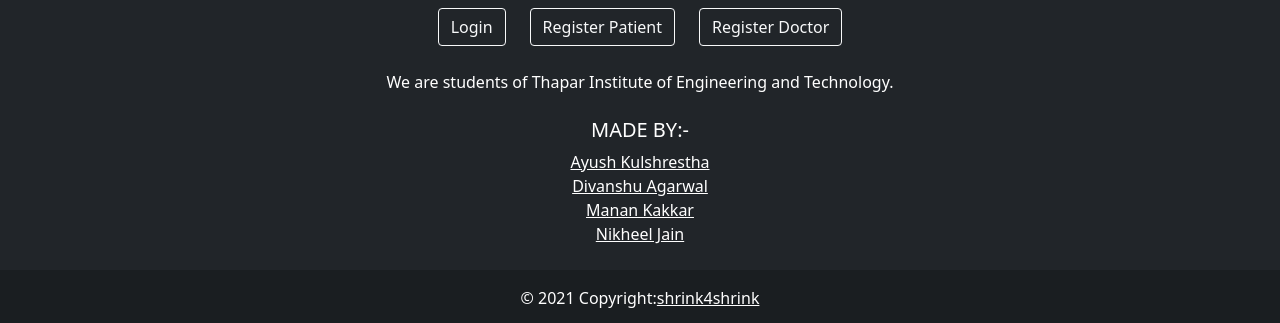
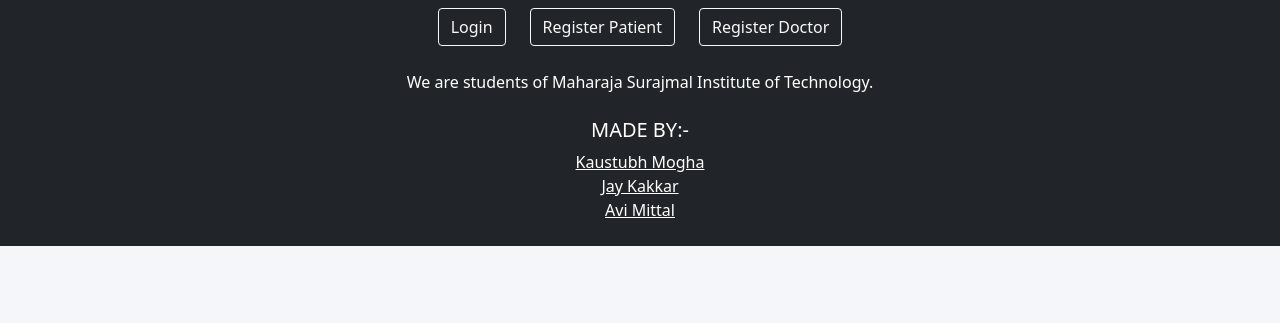
Before and after one commit to mittalavi/VeersaHackathon, a React (Create React App) app: page / in a window 1280 px wide. Shown: the part 2112-2435 px from the top of the page. After the commit the page ends 2358 px from the top, so only its background shows below. Built offline with nearby package versions, Linux system fonts and the light colour scheme.

Commit message:
ui improvement

```diff
--- a/src/components/screens/landing.jsx
+++ b/src/components/screens/landing.jsx
@@ -37,43 +37,158 @@ class LandingPage extends React.Component {
 				<div
 					className="bg-image d-flex justify-content-left align-items-center"
 					style={{
-            backgroundImage: "url('https://firebasestorage.googleapis.com/v0/b/shrink4shrink.appspot.com/o/5291450.jpg?alt=media&token=c0775023-8cd1-4db0-8339-0fb6d15401b6')",
-            height: "100vh"
+						backgroundImage:
+							"url('https://firebasestorage.googleapis.com/v0/b/shrink4shrink.appspot.com/o/5291450.jpg?alt=media&token=c0775023-8cd1-4db0-8339-0fb6d15401b6')",
+						height: "100vh",
 					}}
 				>
-          <h1 className="text-dark" style={{ position: "absolute", left: "10vw", top: "38vh", fontSize: "7vh" }}>Welcome to Shrink4Shrink</h1>
-          <p className="text-dark lead d-none d-sm-block" style={{ position: "absolute", left: "12vw", top: "45vh", fontSize: "4vh" }} >We are here to help you!</p>
-        </div>
-        <div className="row" style={{
-          backgroundImage: "url('https://firebasestorage.googleapis.com/v0/b/shrink4shrink.appspot.com/o/29728328.jpg?alt=media&token=211073bd-13a9-4358-ae62-7f6159dad20c')",
-          width: "100vw"
+					<h1
+						className="text-dark"
+						style={{
+							position: "absolute",
+							left: "10vw",
+							top: "38vh",
+							fontSize: "7vh",
 						}}
 					>
-          <img style={{ height: "50vh", width: "50vh", margin: "20px" }} src="https://firebasestorage.googleapis.com/v0/b/shrink4shrink.appspot.com/o/total-shape-Ianw4RdVuoo-unsplash.jpg?alt=media&token=0edcf253-2b65-435a-b5ba-bdc36b2a2a0a" alt="Doctor" className="float-start rounded-pill"></img>
-          <img style={{ height: "50vh", width: "50vh", margin: "20px", right: "1vh", position: "absolute" }} src="https://firebasestorage.googleapis.com/v0/b/shrink4shrink.appspot.com/o/hello-i-m-nik-z1d-LP8sjuI-unsplash.jpg?alt=media&token=442e3907-3493-4e0e-ae26-829c78d14321" alt="Doctor" className="float-end rounded-pill"></img>
+						Welcome to Shrink4Shrink
+					</h1>
+					<p
+						className="text-dark lead d-none d-sm-block"
+						style={{
+							position: "absolute",
+							left: "12vw",
+							top: "45vh",
+							fontSize: "4vh",
+						}}
+					>
+						We are here to help you!
+					</p>
+				</div>
+				<div
+					className="row"
+					style={{
+						backgroundImage:
+							"url('https://firebasestorage.googleapis.com/v0/b/shrink4shrink.appspot.com/o/29728328.jpg?alt=media&token=211073bd-13a9-4358-ae62-7f6159dad20c')",
+						width: "100vw",
+					}}
+				>
+					<img
+						style={{ height: "50vh", width: "50vh", margin: "20px" }}
+						src="https://firebasestorage.googleapis.com/v0/b/shrink4shrink.appspot.com/o/total-shape-Ianw4RdVuoo-unsplash.jpg?alt=media&token=0edcf253-2b65-435a-b5ba-bdc36b2a2a0a"
+						alt="Doctor"
+						className="float-start rounded-pill"
+					></img>
+					<img
+						style={{
+							height: "50vh",
+							width: "50vh",
+							margin: "20px",
+							right: "1vh",
+							position: "absolute",
+						}}
+						src="https://firebasestorage.googleapis.com/v0/b/shrink4shrink.appspot.com/o/hello-i-m-nik-z1d-LP8sjuI-unsplash.jpg?alt=media&token=442e3907-3493-4e0e-ae26-829c78d14321"
+						alt="Doctor"
+						className="float-end rounded-pill"
+					></img>
 				</div>
 
 				<div
 					className="bg-image d-flex justify-content-left align-items-center row "
 					style={{
-            backgroundImage: "url('https://firebasestorage.googleapis.com/v0/b/shrink4shrink.appspot.com/o/5291450.jpg?alt=media&token=c0775023-8cd1-4db0-8339-0fb6d15401b6')",
-            height: "100vh", width: "100vw"
+						backgroundImage:
+							"url('https://firebasestorage.googleapis.com/v0/b/shrink4shrink.appspot.com/o/5291450.jpg?alt=media&token=c0775023-8cd1-4db0-8339-0fb6d15401b6')",
+						height: "100vh",
+						width: "100vw",
 					}}
 				>
-          <div  style={{ position: "absolute", right: "20vh", height: "90vh", width: "70vw", margin: "20px", zIndex: "0" }}>
+					<div
+						style={{
+							position: "absolute",
+							right: "20vh",
+							height: "90vh",
+							width: "70vw",
+							margin: "20px",
+							zIndex: "0",
+						}}
+					>
 						<div className="container">
 							<div className="row">
 								<div className="col-xs-6">
-                  <h1 className="text-dark" style={{ position: "absolute", zIndex: "1", left: "5vw", top: "30vh", fontSize: "8vh",overflow:"hidden" }}>About us!</h1>
+									<h1
+										className="text-dark"
+										style={{
+											position: "absolute",
+											zIndex: "1",
+											left: "5vw",
+											top: "30vh",
+											fontSize: "8vh",
+											overflow: "hidden",
+										}}
+									>
+										About us!
+									</h1>
 								</div>
 								<div className="col-xs-6 d-none d-sm-block">
-                  <img style={{ height: "90vh", width: "30vw" }} src="https://firebasestorage.googleapis.com/v0/b/shrink4shrink.appspot.com/o/95278308-old-brown-paper-sheet-for-writing-text-isolate-on-white-background.jpg?alt=media&token=0fb9f01b-f0d4-48cc-992e-2e73dd82cd4b" alt="about us" className="float-end"></img>
-                  <div className="text-block" style={{ zIndex: "2", position: "absolute", left: "42vw", top: "15vh", height: "30vh", width: "70vw", margin: "20px",fontSize: "1.7vh" }}>
-                    <h4><b>Our Moto: Shrink Your Problems</b></h4>
+									<img
+										style={{ height: "90vh", width: "30vw" }}
+										src="https://firebasestorage.googleapis.com/v0/b/shrink4shrink.appspot.com/o/95278308-old-brown-paper-sheet-for-writing-text-isolate-on-white-background.jpg?alt=media&token=0fb9f01b-f0d4-48cc-992e-2e73dd82cd4b"
+										alt="about us"
+										className="float-end"
+									></img>
+									<div
+										className="text-block"
+										style={{
+											zIndex: "2",
+											position: "absolute",
+											left: "42vw",
+											top: "15vh",
+											height: "30vh",
+											width: "70vw",
+											margin: "20px",
+											fontSize: "1.7vh",
+										}}
+									>
+										<h4>
+											<b>Our Moto: Shrink Your Problems</b>
+										</h4>
 										<br></br>
-                    <p>We offers access to mental health treatment to people<br/> in urban,rural or remote areas.Those who live in rural<br/>areas simply might not have access to any form of mental<br/>health treatment because there are few or no mental heal-<br/>th practices in their area.We are here to connect to you &<br/> help you</p>
-                    <p>Having to drive long distances and take significant time<br/>out of a busy schedule to seek in-person therapy can be<br/> a burden for people in need of help. If you have reliable<br/> internet access, Our platform for online therapy gives you<br/> relatively quick and easy access to treatment that might <br/>not have been readily available to you otherwise.</p>
-                  <p>Online therapy is usually fairly affordable and convenient.<br/> Since you will be attending therapy sessions online in the<br/> comfort of your own home, you can often schedule your<br/>therapy sessions for times that are the most convenient<br/>for you.</p>
+										<p>
+											We offers access to mental health treatment to people
+											<br /> in urban,rural or remote areas.Those who live in
+											rural
+											<br />
+											areas simply might not have access to any form of mental
+											<br />
+											health treatment because there are few or no mental heal-
+											<br />
+											th practices in their area.We are here to connect to you &
+											<br /> help you
+										</p>
+										<p>
+											Having to drive long distances and take significant time
+											<br />
+											out of a busy schedule to seek in-person therapy can be
+											<br /> a burden for people in need of help. If you have
+											reliable
+											<br /> internet access, Our platform for online therapy
+											gives you
+											<br /> relatively quick and easy access to treatment that
+											might <br />
+											not have been readily available to you otherwise.
+										</p>
+										<p>
+											Online therapy is usually fairly affordable and
+											convenient.
+											<br /> Since you will be attending therapy sessions online
+											in the
+											<br /> comfort of your own home, you can often schedule
+											your
+											<br />
+											therapy sessions for times that are the most convenient
+											<br />
+											for you.
+										</p>
 									</div>
 								</div>
 							</div>
@@ -85,7 +200,6 @@ class LandingPage extends React.Component {
 						<section class="">
 							<form action="">
 								<div class="row d-flex justify-content-center">
-
 									<div class="col-auto">
 										<a href="login" class="btn btn-outline-light mb-4">
 											Login
@@ -106,7 +220,7 @@ class LandingPage extends React.Component {
 						</section>
 						<section class="mb-4">
 							<p>
-                We are students of Thapar Institute of Engineering and Technology.
+								We are students of Maharaja Surajmal Institute of Technology.
 							</p>
 						</section>
 						<section class="">
@@ -116,31 +230,43 @@ class LandingPage extends React.Component {
 
 									<ul class="list-unstyled mb-0">
 										<li>
-                      <a href="https://github.com/ayushkulshrestha2001" class="text-white">Ayush Kulshrestha</a>
+											<a
+												href="https://github.com/KaustubhMogha11"
+												class="text-white"
+												rel="noreferrer"
+												target={"_blank"}
+											>
+												Kaustubh Mogha
+											</a>
 										</li>
 										<li>
-                      <a href="https://github.com/divanshurox" class="text-white">Divanshu Agarwal</a>
+											<a
+												href="https://github.com/jaykakkar31"
+												class="text-white"
+												rel="noreferrer"
+												target={"_blank"}
+											>
+												Jay Kakkar
+											</a>
 										</li>
 										<li>
-                      <a href="https://github.com/kakkarmanan" class="text-white">Manan Kakkar</a>
-                    </li>
-                    <li>
-                      <a href="https://github.com/jinik21" class="text-white">Nikheel Jain</a>
+											<a
+												href="https://github.com/mittalavi"
+												rel="noreferrer"
+												target={"_blank"}
+												class="text-white"
+											>
+												Avi Mittal{" "}
+											</a>
 										</li>
 									</ul>
 								</div>
 							</div>
 						</section>
 					</div>
-          <div className="text-center p-3" style={{ backgroundColor: "rgba(0, 0, 0, 0.2)" }}>
-            © 2021 Copyright:
-            <a className="text-white" href="https://shrink4shrink.netlify.app/">shrink4shrink</a>
+
+				</footer>
 			</div>
-        </footer>
-
-
-      </div>
-
 		);
   }
 }
--- a/src/components/screens/login.jsx
+++ b/src/components/screens/login.jsx
@@ -70,6 +70,7 @@ class LoginPage extends React.Component {
                         alt="img"
                         className="img-fluid"
                         style={{
+                          height:"100%",
                           borderTopLeftRadius: ".25rem",
                           borderBottomLeftRadius: ".25rem",
                         }}
--- a/src/components/screens/register.jsx
+++ b/src/components/screens/register.jsx
@@ -119,6 +119,7 @@ class RegisterPage extends React.Component {
                         alt="img"
                         className="img-fluid"
                         style={{
+                          height:"100%",
                           borderTopLeftRadius: ".25rem",
                           borderBottomLeftRadius: ".25rem",
                         }}
--- a/src/components/screens/registerdoc.jsx
+++ b/src/components/screens/registerdoc.jsx
@@ -165,6 +165,7 @@ class RegisterPageDoc extends React.Component {
                         alt="img"
                         className="img-fluid"
                         style={{
+                          height:"100%",
                           borderTopLeftRadius: ".25rem",
                           borderBottomLeftRadius: ".25rem",
                         }}
```
Lines whose indentation alone changed are shown as unchanged.
